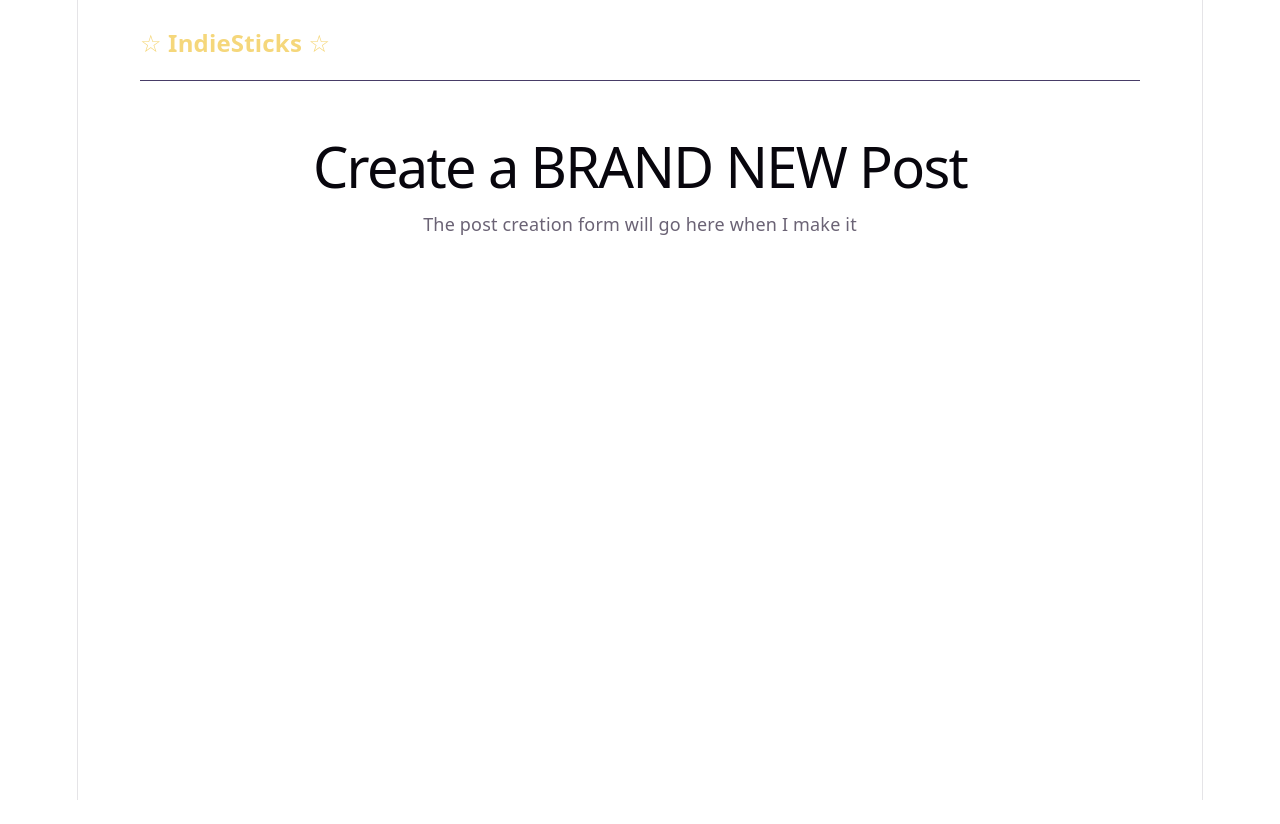
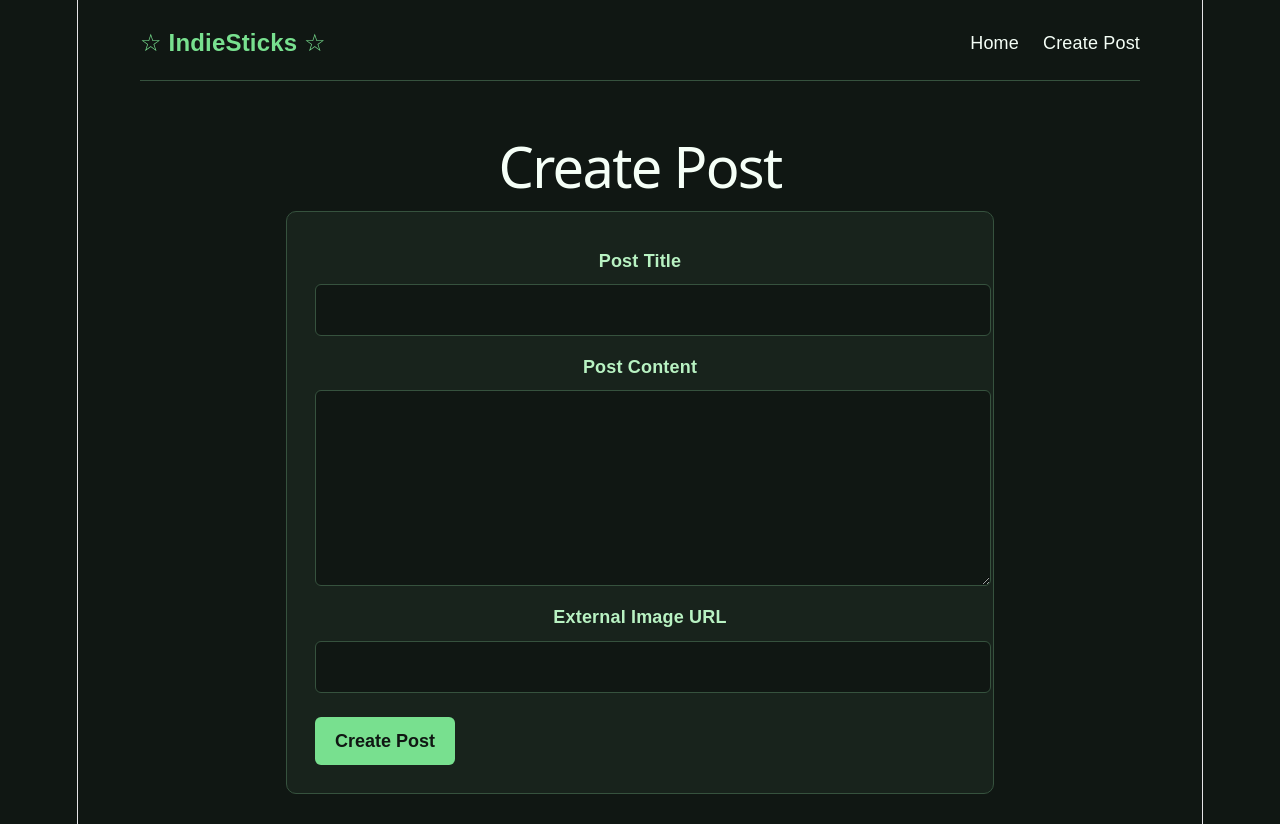
Before and after one commit to redroyalty910/IndieSticks--WEB102PFINAL, a React (Vite) app: page /create in a window 1280 px wide. Before the commit the page ends 800 px from the top, so only its background shows below. Built offline with nearby package versions, Linux system fonts and the light colour scheme; no server answers.

Commit message:
added post creation, detail pages, drafting the styling

```diff
--- a/src/App.css
+++ b/src/App.css
@@ -10,14 +10,19 @@
   align-items: center;
   justify-content: space-between;
   padding-bottom: 24px;
-  border-bottom: 1px solid #473c67;
+  border-bottom: 1px solid #36523e;
 }
 
 .site-title {
-  color: #f5d77b;
+  color: #78e08f;
   font-size: 24px;
   font-weight: bold;
   text-decoration: none;
+  transition: color 0.2s ease;
+}
+
+.site-title:hover {
+  color: #b8f2c2;
 }
 
 .nav-links {
@@ -26,14 +31,148 @@
 }
 
 .nav-links a {
-  color: white;
+  color: #f5fff7;
   text-decoration: none;
+  transition: color 0.2s ease;
 }
 
 .nav-links a:hover {
-  color: #c9a7ff;
+  color: #d7b8ff;
 }
 
 .page {
   padding-top: 40px;
 }
+
+.page h1 {
+  color: #f5fff7;
+}
+
+.page h2 {
+  color: #b8f2c2;
+}
+
+.page p {
+  color: #b8cbbd;
+}
+
+.post-link {
+  color: inherit;
+  text-decoration: none;
+}
+
+.post-card {
+  padding: 20px;
+  margin-bottom: 18px;
+  background-color: #18231c;
+  border: 1px solid #36523e;
+  border-radius: 8px;
+  transition:
+    border-color 0.2s ease,
+    transform 0.2s ease,
+    box-shadow 0.2s ease;
+}
+
+.post-card h3 {
+  color: #f5fff7;
+}
+
+.post-card:hover {
+  border-color: #78e08f;
+  transform: translateY(-2px);
+  box-shadow: 0 6px 18px rgba(120, 224, 143, 0.12);
+}
+
+.post-details {
+  padding: 28px;
+  background-color: #18231c;
+  border: 1px solid #36523e;
+  border-radius: 10px;
+}
+
+.post-details h1 {
+  margin-top: 12px;
+  color: #f5fff7;
+}
+
+.post-date {
+  font-size: 14px;
+}
+
+.post-content {
+  margin-top: 28px;
+  color: #f5fff7;
+  line-height: 1.7;
+  white-space: pre-wrap;
+}
+
+.post-image {
+  display: block;
+  max-width: 100%;
+  margin-top: 24px;
+  border: 1px solid #36523e;
+  border-radius: 8px;
+}
+
+.post-form {
+  display: flex;
+  flex-direction: column;
+  gap: 10px;
+  max-width: 650px;
+  margin: 30px auto 0;
+  padding: 28px;
+  background-color: #18231c;
+  border: 1px solid #36523e;
+  border-radius: 10px;
+}
+
+.post-form label {
+  margin-top: 8px;
+  color: #b8f2c2;
+  font-weight: bold;
+}
+
+.post-form input,
+.post-form textarea {
+  width: 100%;
+  padding: 12px;
+  color: #f5fff7;
+  background-color: #101713;
+  border: 1px solid #36523e;
+  border-radius: 6px;
+  font: inherit;
+}
+
+.post-form input:focus,
+.post-form textarea:focus {
+  outline: none;
+  border-color: #78e08f;
+  box-shadow: 0 0 0 3px rgba(120, 224, 143, 0.12);
+}
+
+.post-form textarea {
+  min-height: 170px;
+  resize: vertical;
+}
+
+.post-form button {
+  width: fit-content;
+  margin-top: 14px;
+  padding: 11px 20px;
+  color: #101713;
+  background-color: #78e08f;
+  border: none;
+  border-radius: 6px;
+  font: inherit;
+  font-weight: bold;
+  cursor: pointer;
+}
+
+.post-form button:hover {
+  background-color: #b8f2c2;
+}
+
+.post-form button:disabled {
+  opacity: 0.6;
+  cursor: not-allowed;
+}
--- a/src/index.css
+++ b/src/index.css
@@ -52,6 +52,9 @@
 
 body {
   margin: 0;
+  font-family: Arial, Helvetica, sans-serif;
+  background-color: #101713;
+  color: #f5fff7;
 }
 
 #root {
--- a/src/pages/CreatePost.jsx
+++ b/src/pages/CreatePost.jsx
@@ -1,8 +1,76 @@
+import { useState } from "react" // allows the component to remember values
+import { useNavigate } from "react-router" // lets javascript change the current page after something happens
+import { supabase } from "../client" // imports the database connection form
+
 function CreatePost() {
+  const [title, setTitle] = useState("") // stores the title, changes the title, ("") means that it begins as an empty string
+  const [content, setContent] = useState("") // stores optional body text
+  const [imageUrl, setImageUrl] = useState("") // stores optional image address
+  const [errorMessage, setErrorMessage] = useState("") // stores message when a submission fails
+  const [submitting, setSubmitting] = useState(false) // stores whether the app is waiting for supabase to create the post
+
+  const navigate = useNavigate() // store useNavigate() within function navigate
+
+  const createPost = async (event) => { // runs when the form is submitted, recieves event when the browser creates an event object relating to submission
+    event.preventDefault() // this line prevents the browser from refreshing before the app finishes the processing request
+
+    setErrorMessage("") // removes any previous error message
+    setSubmitting(true) // and records that the submission has begun
+
+    const { error } = await supabase // this is the insert request, which requests that the function waits until supabase finishes the insert request
+      .from("posts")
+      .insert({
+        title: title,
+        content: content || null,
+        image_url: imageUrl || null,
+        upvotes: 0,
+      })
+
+    if (error) { // handling a failed insert,
+      console.error(error) // displays tecehnical error in console
+      setErrorMessage("The post could not be created.") // displays a simpler error to the user
+      setSubmitting(false)
+      return
+    }
+
+    navigate("/") // back to the home-page, only upon a successful insert without an error
+  }
+
   return (
     <main className="page">
-      <h1>Create a BRAND NEW Post</h1>
-      <p>The post creation form will go here when I make it</p>
+      <h1>Create Post</h1>
+
+      <form className="post-form" onSubmit={createPost}>
+        <label htmlFor="title">Post Title</label>
+        <input
+          id="title"
+          type="text"
+          value={title}
+          onChange={(event) => setTitle(event.target.value)}
+          required
+        />
+
+        <label htmlFor="content">Post Content</label>
+        <textarea
+          id="content"
+          value={content}
+          onChange={(event) => setContent(event.target.value)}
+        />
+
+        <label htmlFor="imageUrl">External Image URL</label>
+        <input
+          id="imageUrl"
+          type="url"
+          value={imageUrl}
+          onChange={(event) => setImageUrl(event.target.value)}
+        />
+
+        {errorMessage && <p>{errorMessage}</p>}
+
+        <button type="submit" disabled={submitting}>
+          {submitting ? "Creating Post..." : "Create Post"}
+        </button>
+      </form>
     </main>
   )
 }
--- a/src/pages/Home.jsx
+++ b/src/pages/Home.jsx
@@ -1,4 +1,5 @@
 import { useEffect, useState } from "react" // importing hooks to use react feature useState (to remember component information) and useEffect (allows component to sync with an external system like supabase)
+import { Link } from "react-router" // Link handles client side navigation without performing a full page reoload
 import { supabase } from "../client" // imports the object created in client.js
 
 function Home() {
@@ -54,13 +55,22 @@ function Home() {
           <p>No posts have been created yet.</p>
         ) : (
           <div className="posts-list">
-            {posts.map((post) => (
-              <article className="post-card" key={post.id}>
-                <p>Created: {new Date(post.created_at).toLocaleString()}</p>
-                <h3>{post.title}</h3>
-                <p>Upvotes: {post.upvotes}</p>
-              </article>
-            ))}
+{posts.map((post) => (
+  <Link
+    className="post-link"
+    to={`/post/${post.id}`}
+    key={post.id}
+  >
+    <article className="post-card">
+      <p>
+        Created: {new Date(post.created_at).toLocaleString()}
+      </p>
+
+      <h3>{post.title}</h3>
+      <p>Upvotes: {post.upvotes}</p>
+    </article>
+  </Link>
+))}
           </div>
         )}
       </section>
--- a/src/pages/PostDetails.jsx
+++ b/src/pages/PostDetails.jsx
@@ -1,12 +1,82 @@
+import { useEffect, useState } from "react" // useEffect to request the post from Supabase, useState to remember the post, laoding status, and error message
 import { useParams } from "react-router" // imports react router function "useParams" to read information from the URL
+import { supabase } from "../client"
 
 function PostDetails() {
   const { id } = useParams() // reads dynamic information from the URL to treat as the post ID
 
+  const [post, setPost] = useState(null) // will store post objects, starts as null because there is initially no post
+  const [loading, setLoading] = useState(true) // page begins by WAITING for supabase, therefore, is true
+  const [errorMessage, setErrorMessage] = useState("") // begins as an empty string because nothing has gone wrong yet
+
+  useEffect(() => { // this effect runs when the post page appears
+    const fetchPost = async () => { // is an asyncronous function because it MUST wait for supabase
+      const { data, error } = await supabase // the data request
+        .from("posts") // posts is the table
+        .select("*") // * means every column
+        .eq("id", id) // eq() = means equal
+        .single() // .single() gives us the object directly instead of the contrary where supabase would normally return an array
+
+      if (error) { // error handling
+        console.error(error)
+        setErrorMessage("This post could not be loaded.")
+      } else {
+        setPost(data)
+      }
+
+      setLoading(false) // request is finished whether it succeeded or failed
+    }
+
+    fetchPost() // function call
+  }, [id]) // id is in the dependency array because our effect depends on the current psot ID
+
+  if (loading) { // if loading ... display text
+    return (
+      <main className="page">
+        <p>Loading post...</p>
+      </main>
+    )
+  }
+
+  if (errorMessage) { // if there's an error, display the stored error message
+    return (
+      <main className="page">
+        <p>{errorMessage}</p>
+      </main>
+    )
+  }
+
+  if (!post) { // if there's no post, display text
+    return (
+      <main className="page">
+        <p>Post not found.</p>
+      </main>
+    )
+  }
+
   return (
-    <main className="page">
-      <h1>Post Details</h1>
-      <p>You are currently viewing post number {id}.</p> {/*displays the post ID */}
+ <main className="page">
+      <article className="post-details">
+        <p className="post-date">
+          Created: {new Date(post.created_at).toLocaleString()}
+        </p>
+
+        <h1>{post.title}</h1>
+
+        <p>Upvotes: {post.upvotes}</p>
+
+        {post.content && (
+          <p className="post-content">{post.content}</p>
+        )}
+
+        {post.image_url && (
+          <img
+            className="post-image"
+            src={post.image_url}
+            alt={`Image attached to ${post.title}`}
+          />
+        )}
+      </article>
     </main>
   )
 }
```
